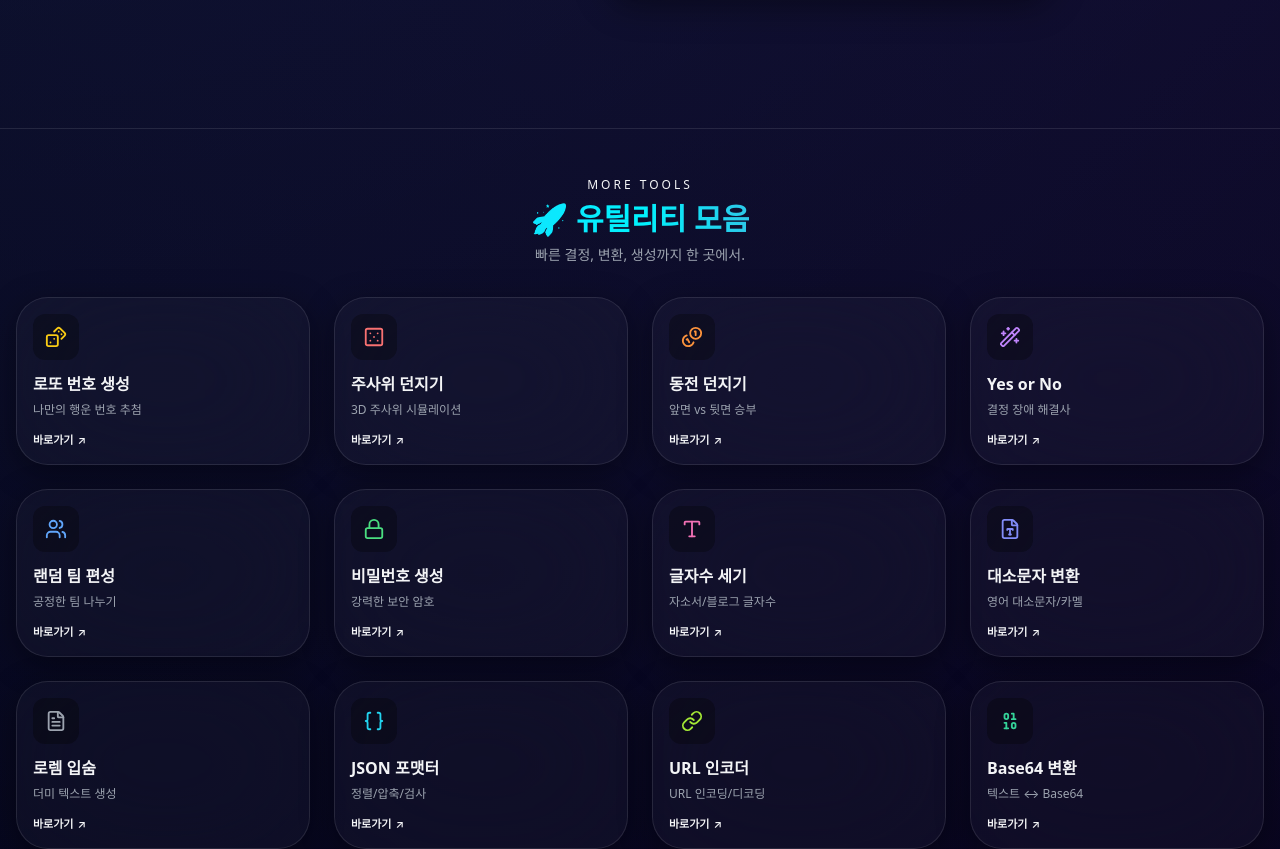
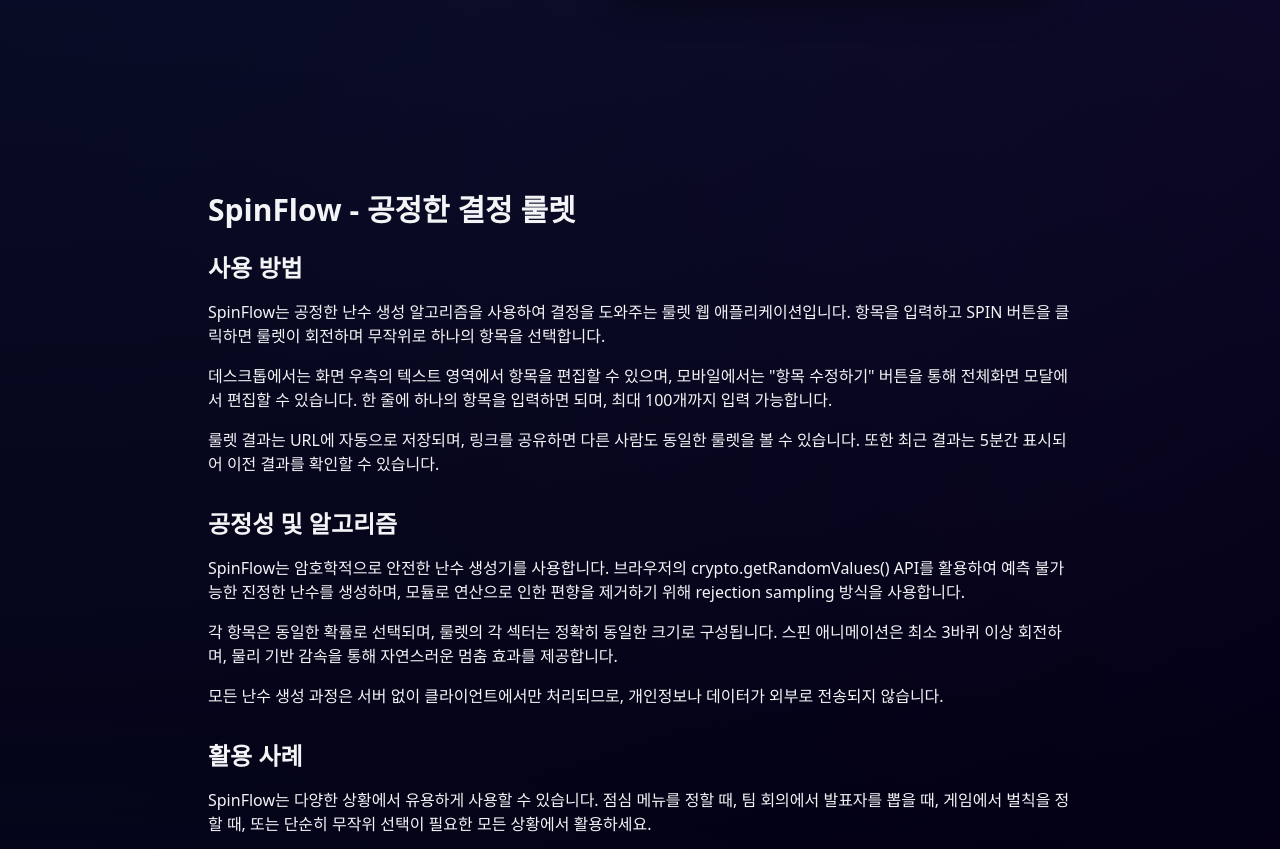
Before and after one commit to lsk7209/spinkorea, a React (Vite) app: page / in a window 1280 px wide. Shown: the part 1204-2053 px from the top of the page. Built offline with nearby package versions, Linux system fonts and the light colour scheme; a web font is replaced by a local one.

Commit message:
refactor: make home page standalone by removing more tools section

```diff
--- a/src/pages/Home.tsx
+++ b/src/pages/Home.tsx
@@ -14,7 +14,7 @@ import ShareButtons from '@/components/ShareButtons';
 import LastResultBanner from '@/components/LastResultBanner';
 import SEOArticle from '@/components/SEOArticle';
 import SEO from '@/components/SEO';
-import MoreTools from '@/components/MoreTools';
+
 import RecommendedPresets from '@/components/RecommendedPresets';
 import { TEMPLATES } from '@/data/templates';
 
@@ -302,8 +302,7 @@ export default function Home({
                 onUpdate={handleUpdateItems}
             />
 
-            {/* 더 많은 도구 섹션 */}
-            <MoreTools />
+
 
             {/* SEO Article 섹션 */}
             <ArticleComponent />
```
